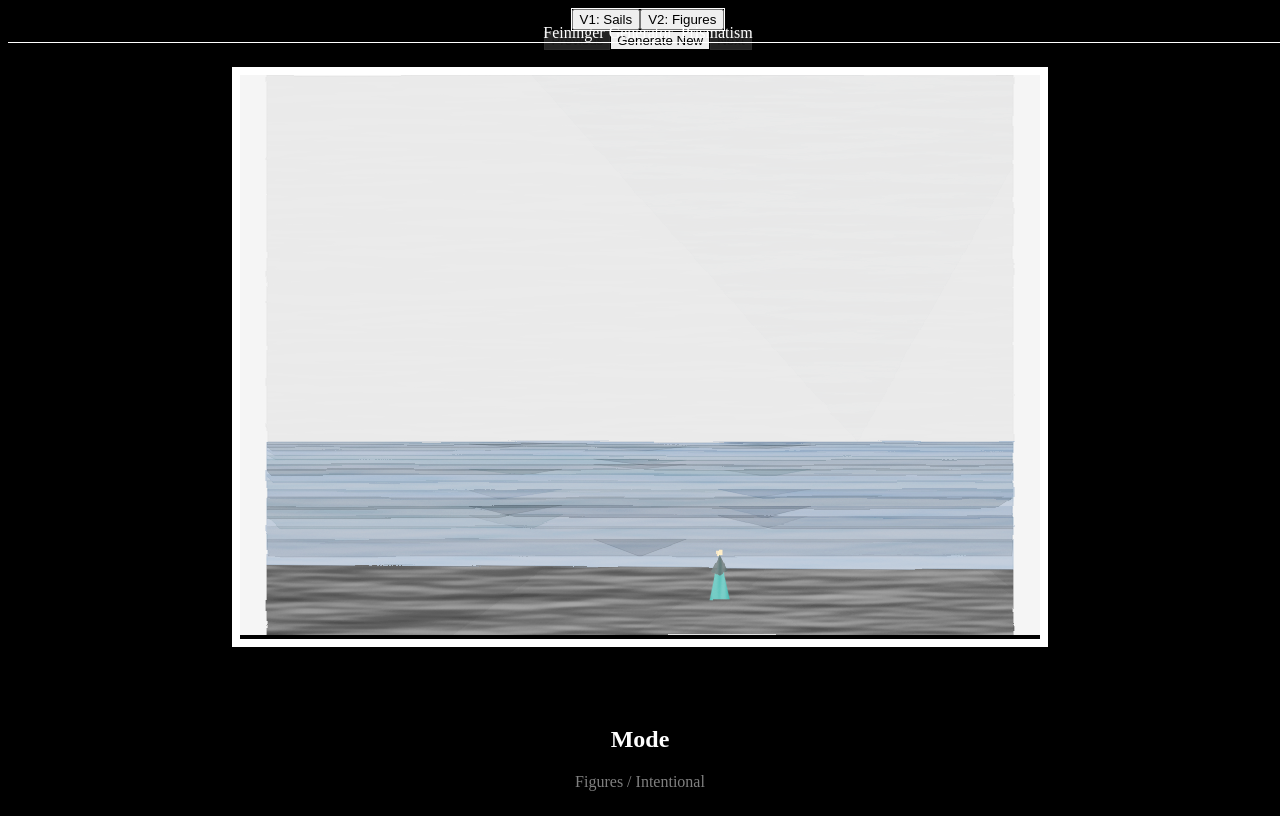
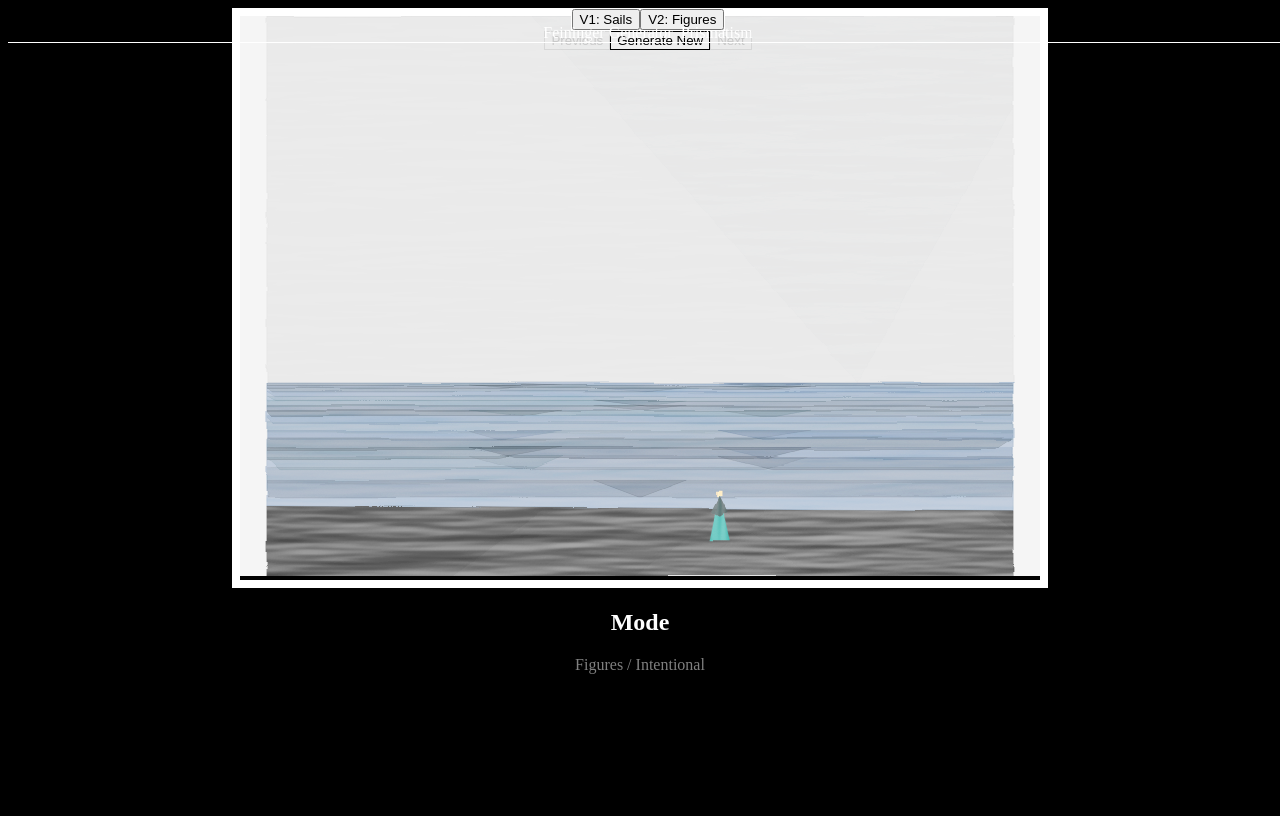
Before and after one commit to cshabsin/feininger, a Next.js app: page / in a window 1280 px wide. Built offline with nearby package versions, Linux system fonts and the light colour scheme.

Commit message:
Refactor layout to fix header overlap
Gemini commit: it's still overlapping.

```diff
--- a/app/page.tsx
+++ b/app/page.tsx
@@ -44,7 +44,7 @@ export default function Home() {
   const currentData = history[currentIndex];
 
   return (
-    <main className="flex min-h-screen flex-col items-center justify-between p-8 bg-neutral-900 text-neutral-200">
+    <main className="flex min-h-screen flex-col items-center justify-start pt-24 lg:justify-between p-8 lg:pt-8 bg-neutral-900 text-neutral-200">
       <div className="z-10 max-w-5xl w-full items-center justify-between font-mono text-sm lg:flex">
         <p className="fixed left-0 top-0 flex w-full justify-center border-b border-gray-300 bg-gradient-to-b from-zinc-200 pb-6 pt-8 backdrop-blur-2xl dark:border-neutral-800 dark:bg-zinc-800/30 dark:from-inherit lg:static lg:w-auto  lg:rounded-xl lg:border lg:bg-gray-200 lg:p-4 lg:dark:bg-zinc-800/30 z-10">
           Feininger Generator &nbsp;
@@ -94,7 +94,7 @@ export default function Home() {
         </div>
       </div>
 
-      <div className="relative flex place-items-center justify-center p-4 mt-24 lg:mt-0">
+      <div className="relative flex place-items-center justify-center p-4">
         {currentData ? (
           <div className="border-8 border-neutral-800 shadow-2xl bg-white">
             <svg
```
